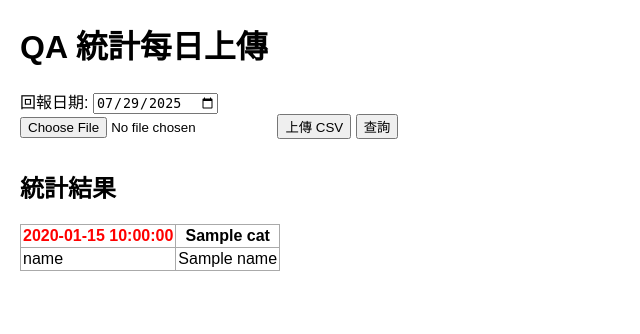
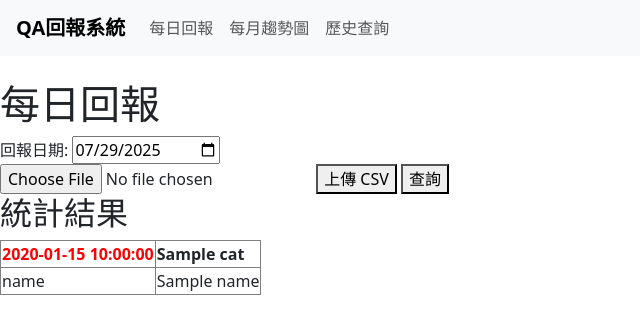
Before and after one commit to ananbbnn/qa_daily_report, a Flask app: template templates/index.html in a window 1280 px wide. Shown: the top 334 px of the page, without its empty margins (0-640 px from the left). Run offline with Flask 3, Linux system fonts and the light colour scheme; the template is opened without the code that fills it: most values are stand-ins (such as "Sample title", 1, 10 or a date in 2020).

Commit message:
'將上傳資料統整至json'

```diff
--- a/app.py
+++ b/app.py
@@ -101,8 +101,21 @@ def index():
         people_results['待測試'] = {'新問題':under_test}
 
 
+        if action == 'upload':
+            print(f'print:{people_results}')
+            # 儲存每月JSON檔
+            month_key = report_date[:6]
+            json_path = f"{UPLOAD_FOLDER}/JSON/qa_{month_key}.json"
+            if os.path.exists(json_path):
+                with open(json_path, 'r', encoding='utf-8') as f:
+                    monthly_data = json.load(f)
+            else:
+                monthly_data = {}
+            monthly_data[report_date] = people_results
+            sorted_data = dict(sorted(monthly_data.items()))    # 日期排序
+            with open(json_path, 'w', encoding='utf-8') as f:
+                json.dump(sorted_data, f, ensure_ascii=False, indent=2)
 
-        print(f'print:{people_results}')
 
     return render_template('index.html',
                            results=people_results,
@@ -110,7 +123,9 @@ def index():
                            report_date=report_date,
                            all_categories=all_categories)
 
-
+@app.route('/month-trend', methods=['GET', 'POST'])
+def trend():
+    return render_template('month-trend.html')
 
 if __name__ == '__main__':
     app.run(debug=True)
--- a/templates/index.html
+++ b/templates/index.html
@@ -1,34 +1,20 @@
 <!DOCTYPE html>
-<html>
+<html lang="zh-TW">
+    <meta charset="UTF-8">
+    <meta name="viewport" content="width=device-width, initial-scale=1.0">
 
 <head>
-    <title>QA 回報統計</title>
-    <style>
-        body {
-            font-family: sans-serif;
-            margin: 20px;
-        }
-
-        table {
-            border-collapse: collapse;
-            margin-top: 10px;
-
-        }
-
-        td,
-        th {
-            border: 1px solid #aaa;
-            padding: 2px;
-        }
-
-        h2 {
-            margin-top: 30px;
-        }
-    </style>
+    <title>QA回報統計</title>
+    <link
+        href="https://cdn.jsdelivr.net/npm/bootstrap@5.3.0/dist/css/bootstrap.min.css"
+        rel="stylesheet"
+    >
 </head>
 
 <body>
-    <h1>QA 統計每日上傳</h1>
+    {% include "navbar.html" %}
+    <h1>每日回報</h1>
+
 
     <form method="POST" enctype="multipart/form-data" onsubmit="return handleSubmit(event)">
         <label for="report_date">回報日期:</label>
@@ -41,7 +27,7 @@
 
     {% if results %}
     <h2>統計結果</h2>
-    <table id="my-table">
+    <table id="my-table" class="table-bordered">
         <tr>
             <th style="color: red;" id="today-header">{{report_date}}</th>
             {% for cat in all_categories %}
--- /dev/null
+++ b/templates/navbar.html
@@ -0,0 +1,18 @@
+
+
+<nav class="navbar navbar-expand-lg navbar-light bg-light mb-4 px-3">
+  <a class="navbar-brand fw-bold" href="/">QA回報系統</a>
+  <div class="collapse navbar-collapse">
+    <ul class="navbar-nav me-auto mb-2 mb-lg-0">
+      <li class="nav-item">
+        <a class="nav-link" href="/">每日回報</a>
+      </li>
+      <li class="nav-item">
+        <a class="nav-link" href="/month-trend">每月趨勢圖</a>
+      </li>
+      <li class="nav-item">
+        <a class="nav-link" href="/history">歷史查詢</a>
+      </li>
+    </ul>
+  </div>
+</nav>
```
Also changed, not shown: templates/month-trend.html (added, +11 -0 lines), 代辦事項.txt (added, +13 -0 lines).
